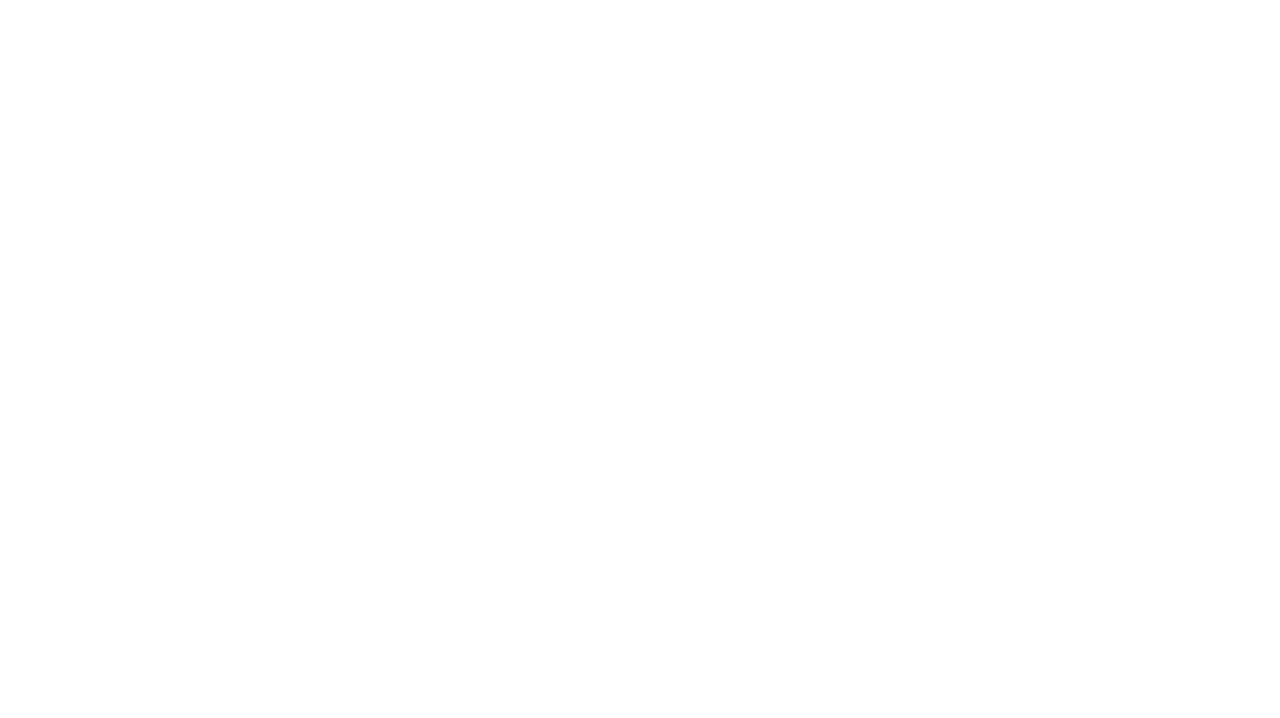
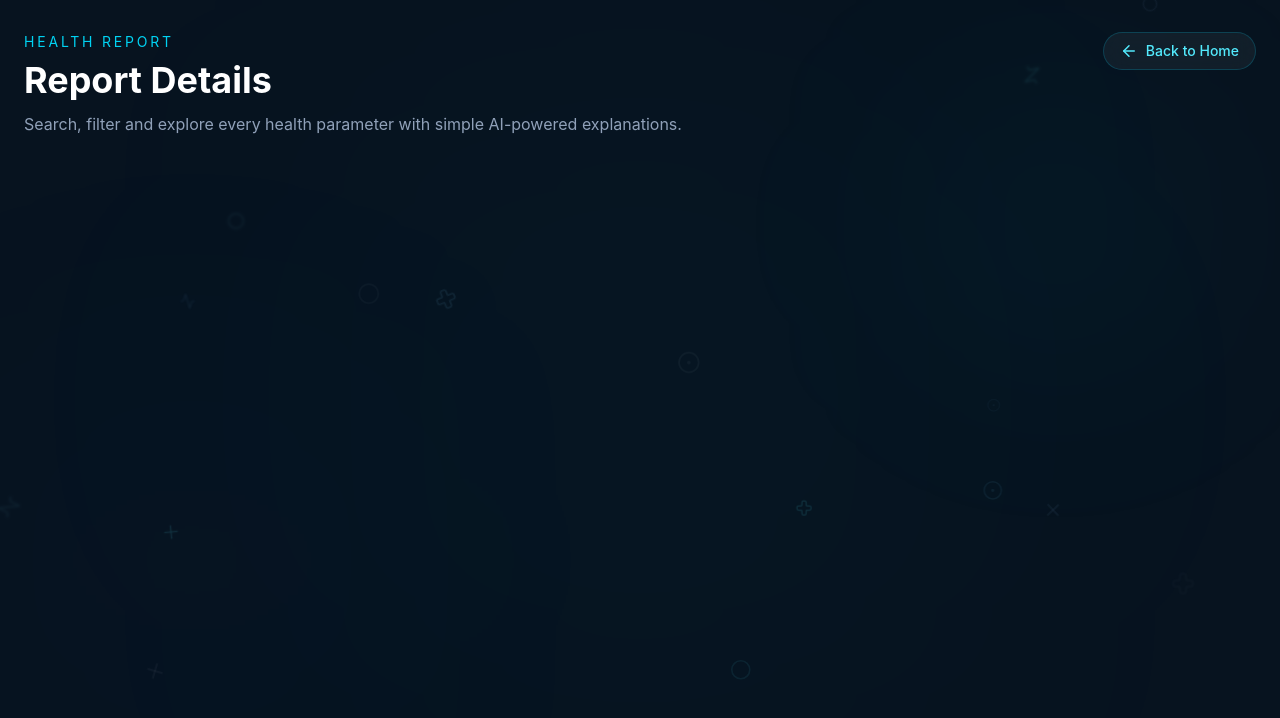
Before and after one commit to techieshruti/health-companion-ai, a React (Vite) app: page /report-details in a window 1280 px wide. Before the commit this address had no page. Shown: the top 718 px of the page. Built offline with nearby package versions, Linux system fonts and the light colour scheme.

Commit message:
Refine BackgroundEffect

```diff
--- a/src/App.jsx
+++ b/src/App.jsx
@@ -3,12 +3,14 @@ import { Routes, Route } from "react-router-dom";
 import Home from "./pages/Home";
 import Dashboard from "./pages/Dashboard";
 import Chat from "./pages/Chat";
+import ReportDetails from "./pages/ReportDetails";
 
 function App() {
   return (
     <Routes>
       <Route path="/" element={<Home />} />
       <Route path="/dashboard" element={<Dashboard />} />
+       <Route path="/report-details" element={<ReportDetails />} />
       <Route path="/chat" element={<Chat />} />
     </Routes>
   );
--- a/src/components/common/BackgroundEffect.jsx
+++ b/src/components/common/BackgroundEffect.jsx
@@ -1,75 +1,86 @@
+import {
+  Circle,
+  CircleDot,
+  Plus,
+  Cross,
+  Activity,
+} from "lucide-react";
+
 function BackgroundEffect({ variant = "particles" }) {
-  const particles = Array.from({ length: 24 });
-const colors = [
-  "rgba(186,230,253,0.55)", // light sky blue
-  "rgba(165,243,252,0.50)", // light cyan
-  "rgba(224,242,254,0.45)", // almost white blue
+  const particleCount = variant === "chat" ? 10 : 16;
+
+ const iconColors = [
+  "text-cyan-300/50", // closest
+  "text-sky-300/40",
+  "text-blue-300/30",
+  "text-slate-300/25", // farthest
 ];
-  const particleData = Array.from({ length: 24 }, (_, index) => ({
+
+  const icons = [
+    Circle,
+    CircleDot,
+    Plus,
+    Cross,
+    Activity,
+  ];
+
+  const particleData = Array.from({ length: particleCount }, (_, index) => ({
     id: index,
     left: Math.random() * 100,
     top: Math.random() * 100,
-  size: Math.random() * 12 + 18,
-  duration: Math.random() * 10 + 14,
+    size: Math.random() * 12 + 14,
+    duration: Math.random() * 8 + 18,
     delay: Math.random() * 8,
+    rotation: Math.random() * 360,
+    opacity: Math.random() * 0.18 + 0.12,
   }));
 
   return (
     <div className="absolute inset-0 overflow-hidden pointer-events-none">
 
-      {/* Radial Glow */}
+      {/* Background Glow */}
       {(variant === "particles" || variant === "chat") && (
         <>
-          <div className="absolute top-24 right-24 h-64 w-64 rounded-full bg-cyan-400/6 blur-[120px]" />
+          <div className="absolute top-24 right-24 h-64 w-64 rounded-full bg-cyan-400/5 blur-[120px]" />
 
-<div className="absolute bottom-32 left-16 h-72 w-72 rounded-full bg-blue-500/6 blur-[140px]" />
+          <div className="absolute bottom-24 left-12 h-72 w-72 rounded-full bg-blue-500/5 blur-[150px]" />
 
-<div className="absolute left-1/2 top-1/2 h-96 w-96 -translate-x-1/2 -translate-y-1/2 rounded-full bg-sky-400/4 blur-[180px]" />
+          <div className="absolute left-1/2 top-1/2 h-[520px] w-[520px] -translate-x-1/2 -translate-y-1/2 rounded-full bg-sky-400/4 blur-[200px]" />
         </>
       )}
 
       {/* Report Glow */}
       {variant === "glow" && (
         <div className="absolute inset-0 flex items-center justify-center">
-          <div className="h-[500px] w-[500px] rounded-full bg-cyan-500/10 blur-[120px]" />
+          <div className="h-[500px] w-[500px] rounded-full bg-cyan-500/8 blur-[140px]" />
         </div>
       )}
 
-      {/* Floating Medical Particles */}
+      {/* Floating Medical Icons */}
       {(variant === "particles" || variant === "chat") &&
         particleData.map((particle) => {
-  const icons = [
-    "●",
-    "+",
-    "○",
-    "✚",
-    "⌁",
-    "🧬",
-  ];
-
-  const icon = icons[particle.id % icons.length];
-const scale =
-  icon === "✚"
-    ? 1.2
-    : icon === "⌁"
-    ? 1.3
-    : 1;
+          const Icon = icons[particle.id % icons.length];
+          const color = iconColors[particle.id % iconColors.length];
 
           return (
             <div
               key={particle.id}
-      className="absolute select-none"
+              className="absolute"
               style={{
                 left: `${particle.left}%`,
                 top: `${particle.top}%`,
-        fontSize: `${particle.size}px`,
-        color: colors[particle.id % colors.length],
-       transform: `scale(${scale})`,
+                opacity: particle.opacity,
+                transform: `translate(-50%, -50%) rotate(${particle.rotation}deg)`,
                 animation: `floatParticle ${particle.duration}s ease-in-out infinite`,
                 animationDelay: `${particle.delay}s`,
+                filter: particle.opacity < 0.18 ? "blur(1px)" : "none",
               }}
             >
-      {icon}
+              <Icon
+                size={particle.size}
+                strokeWidth={1.8}
+                className={color}
+              />
             </div>
           );
         })}
--- a/src/components/report/ReportHeader.jsx
+++ b/src/components/report/ReportHeader.jsx
@@ -1,20 +1,59 @@
+import { ArrowLeft } from "lucide-react";
 import { useNavigate } from "react-router-dom";
 
 function ReportHeader() {
   const navigate = useNavigate();
 
   return (
-    <div className="flex items-center justify-between mb-8">
-      <button
-        onClick={() => navigate("/dashboard")}
-        className="text-blue-600 hover:underline"
-      >
-        ← Back to Dashboard
-      </button>
+     <div className="mb-8">
+      {/* Top Row */}
+      <div className="flex items-start justify-between">
+        {/* Left Content */}
+        <div>
+          <p className="text-sm uppercase tracking-[0.2em] text-cyan-400">
+            HEALTH REPORT
+          </p>
 
-      <h1 className="text-3xl font-bold text-blue-700">
-        Report Details
-      </h1>
+          <h1 className="mt-2 text-4xl font-bold text-white">
+            Report Details
+          </h1>
+
+          <p className="mt-3 max-w-2xl text-slate-400">
+            Search, filter and explore every health parameter with simple AI-powered explanations.
+          </p>
+        </div>
+
+        {/* Back Button */}
+        <button
+          onClick={() => navigate("/")}
+          className="
+            inline-flex
+            items-center
+            gap-2
+            rounded-full
+            cursor-pointer
+            border
+            border-cyan-400/20
+            bg-white/5
+            px-4
+            py-2
+            text-sm
+            font-medium
+            text-cyan-300
+            backdrop-blur-md
+            transition-all
+            duration-300
+            hover:-translate-y-0.5
+            hover:border-cyan-400/40
+            hover:bg-cyan-400/10
+            hover:text-white
+            hover:shadow-[0_0_20px_rgba(34,211,238,0.15)]
+          "
+        >
+          <ArrowLeft size={18} />
+          Back to Home
+        </button>
+      </div>
     </div>
   );
 }
--- a/src/pages/ReportDetails.jsx
+++ b/src/pages/ReportDetails.jsx
@@ -1,68 +1,23 @@
 import InfoCard from "../components/report/InfoCard";
 import ReportHeader from "../components/report/ReportHeader";
 import TestCard from "../components/report/TestCard";
-import LifestyleCard from "../components/report/LifestyleCard";
-import DoctorQuestionsCard from "../components/report/DoctorQuestionsCard";
-
-const reportData = {
-  testName: "HbA1c",
-  status: "🟢 Normal",
-  result: "5.2%",
-  referenceRange: "4.2% - 5.7%",
-  explanation:
-    "HbA1c measures your average blood sugar over the last 2–3 months.",
-  interpretation:
-    "Your HbA1c value is within the normal range.",
-  purpose:
-    "Doctors use this test to monitor blood sugar levels and assess diabetes risk.",
-  suggestions: [
-    "Exercise regularly",
-    "Eat a balanced diet",
-    "Stay hydrated",
-    "Sleep 7–8 hours",
-  ],
-  questions: [
-    "Should I repeat this test?",
-    "Do I need additional tests?",
-    "Are there lifestyle changes I should consider?",
-  ],
-};
+// import LifestyleCard from "../components/report/LifestyleCard";
+// import DoctorQuestionsCard from "../components/report/DoctorQuestionsCard";
+import BackgroundEffect from "../components/common/BackgroundEffect";
 
 function ReportDetails() {
   return (
-    <div className="min-h-screen bg-gray-100 p-8">
-      <ReportHeader />
+    <div className="relative min-h-screen bg-[#07131F]">
+           <BackgroundEffect variant="particles" />
 
-      <TestCard
-        testName={reportData.testName}
-        status={reportData.status}
-        result={reportData.result}
-        referenceRange={reportData.referenceRange}
-      />
-
-      <InfoCard
-        title="What is this test?"
-        content={reportData.explanation}
-      />
-
-      <InfoCard
-        title="Interpretation"
-        content={reportData.interpretation}
-      />
-
-      <InfoCard
-        title="Why is this test performed?"
-        content={reportData.purpose}
-      />
-
-      <LifestyleCard
-        suggestions={reportData.suggestions}
-      />
-
-      <DoctorQuestionsCard
-        questions={reportData.questions}
-      />
-    </div>
+          <div className="relative z-10 max-w-7xl mx-auto px-6 py-8">
+            <ReportHeader />
+            {/* <InfoCard /> */}
+            {/* <TestCard /> */}
+            {/* <LifestyleCard /> */}
+            {/* <DoctorQuestionsCard /> */}
+          </div>
+        </div>
   );
 }
 
```
Lines whose indentation alone changed are shown as unchanged.
